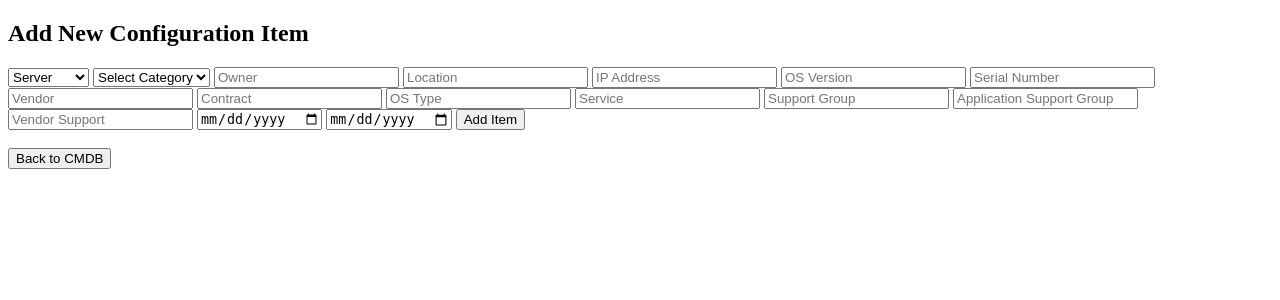
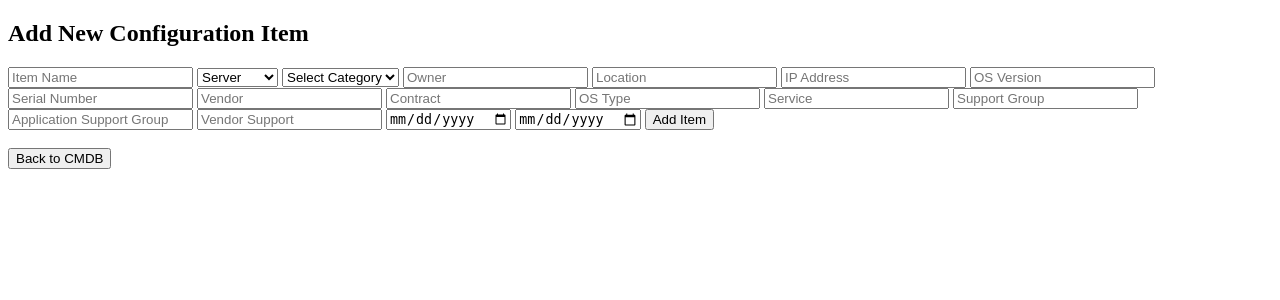
Before and after one commit to zxarr/cmdb-project, a PHP site: page /add_ci.php in a window 1280 px wide. Shown: the top 300 px of the page. Run offline with PHP 8.4, Linux system fonts and the light colour scheme; data that the repository does not hold is empty.

Commit message:
Minor Change

```diff
--- a/app/add_ci.php
+++ b/app/add_ci.php
@@ -48,7 +48,8 @@ $ci_types = $pdo->query("SELECT * FROM ci_types")->fetchAll(PDO::FETCH_ASSOC);
     <h2>Add New Configuration Item</h2>
 
     <form method="POST">
-        <select name="name" placeholder="Item Name" required>
+        <input type="text" name="name" placeholder="Item Name" required>
+        <select name="ci_type_id" required>
             <option value="Server">Server</option>
             <option value="Appliance">Appliance</option>
             <?php foreach ($ci_types as $type) { ?>
```
